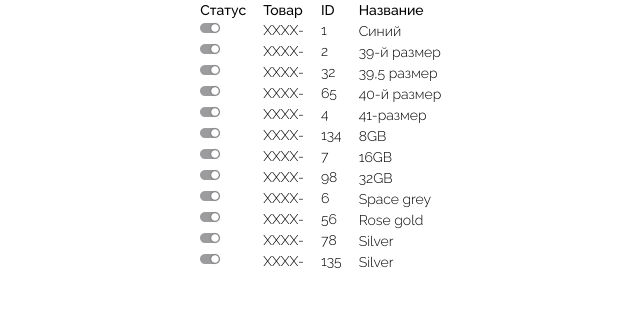
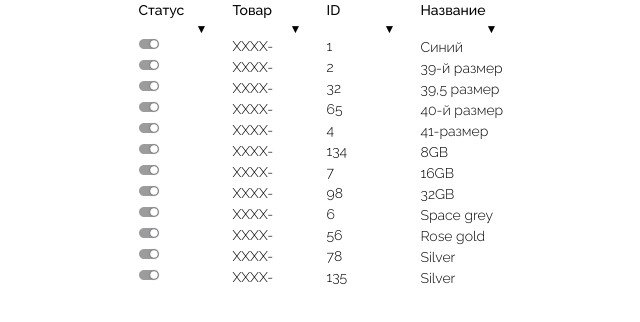
Before and after one commit to Anatolii1996/lp_crm-test, a React (Create React App) app: page / in a window 1280 px wide. Shown: the top 322 px of the page, without its empty margins (318-958 px from the left). Built offline with nearby package versions, Linux system fonts and the light colour scheme.

Commit message:
добавил кастомную стрелку

```diff
--- a/src/App.js
+++ b/src/App.js
@@ -2,10 +2,6 @@ import './App.scss';
 import Table from './components/table';
 
 function App() {
-
-
-
-
 
   return (
     <div className="App" >
--- a/src/App.scss
+++ b/src/App.scss
@@ -43,3 +43,36 @@ td + td {
   display: inline-block;
   width: 100px;
 }
+.table_wrap_header_item{
+  display: flex;
+  flex-direction: column;
+
+
+}
+
+.select {
+  position: relative;
+  display: inline-block;
+}
+.select:after {
+  content: "▼";
+  padding: 0 8px;
+  font-size: 12px;
+  position: absolute;
+  right: 12px;
+  top: 4px;
+  z-index: 1;
+  text-align: center;
+  width: 10%;
+  height: 100%;
+  pointer-events: none;
+  box-sizing: border-box;
+}
+select {
+  padding-right: 25px;
+  -webkit-appearance: none;
+  -moz-appearance: none;
+  appearance: none;
+  border: 0;
+  background-color: inherit;
+}
--- a/src/components/table.jsx
+++ b/src/components/table.jsx
@@ -55,18 +55,56 @@ const Table = () => {
   const [isHover, setIsHover] = useState(false);
 
   return (
-    <div className="table_wrap" onMouseOver={()=>{
-        setIsHover(true)
-      }} onMouseLeave={()=>[
-        setIsHover(false)
-      ]}>
+    <div
+      className="table_wrap"
+      onMouseOver={() => {
+        setIsHover(true);
+      }}
+      onMouseOut={() => [setIsHover(false)]}
+    >
       <table>
         <thead>
           <tr className="table_wrap_header">
-            <td>Статус</td>
-            <td>Товар</td>
-            <td>ID</td>
-            <td>Название</td>
+            <td>
+              <p>Статус</p>{" "}
+              <div className="select">
+                <select>
+                  <option selected></option>
+                  <option>синий</option>
+                  <option>красный</option>
+                </select>
+              </div>
+            </td>
+            <td>
+              <p>Товар</p>{" "}
+              <div className="select">
+                <select>
+                  <option selected></option>
+                  <option>синий</option>
+                  <option>красный</option>
+                </select>
+              </div>
+            </td>
+            <td>
+              <p>ID</p>{" "}
+              <div className="select">
+                <select>
+                  <option selected></option>
+                  <option>синий</option>
+                  <option>красный</option>
+                </select>
+              </div>
+            </td>
+            <td className="table_wrap_header_item">
+              <p>Название</p>
+              <div className="select">
+                <select>
+                  <option selected></option>
+                  <option>синий</option>
+                  <option>красный</option>
+                </select>
+              </div>
+            </td>
           </tr>
         </thead>
         <tbody>
```
Also changed, not shown: public/стрелка.png (added).
